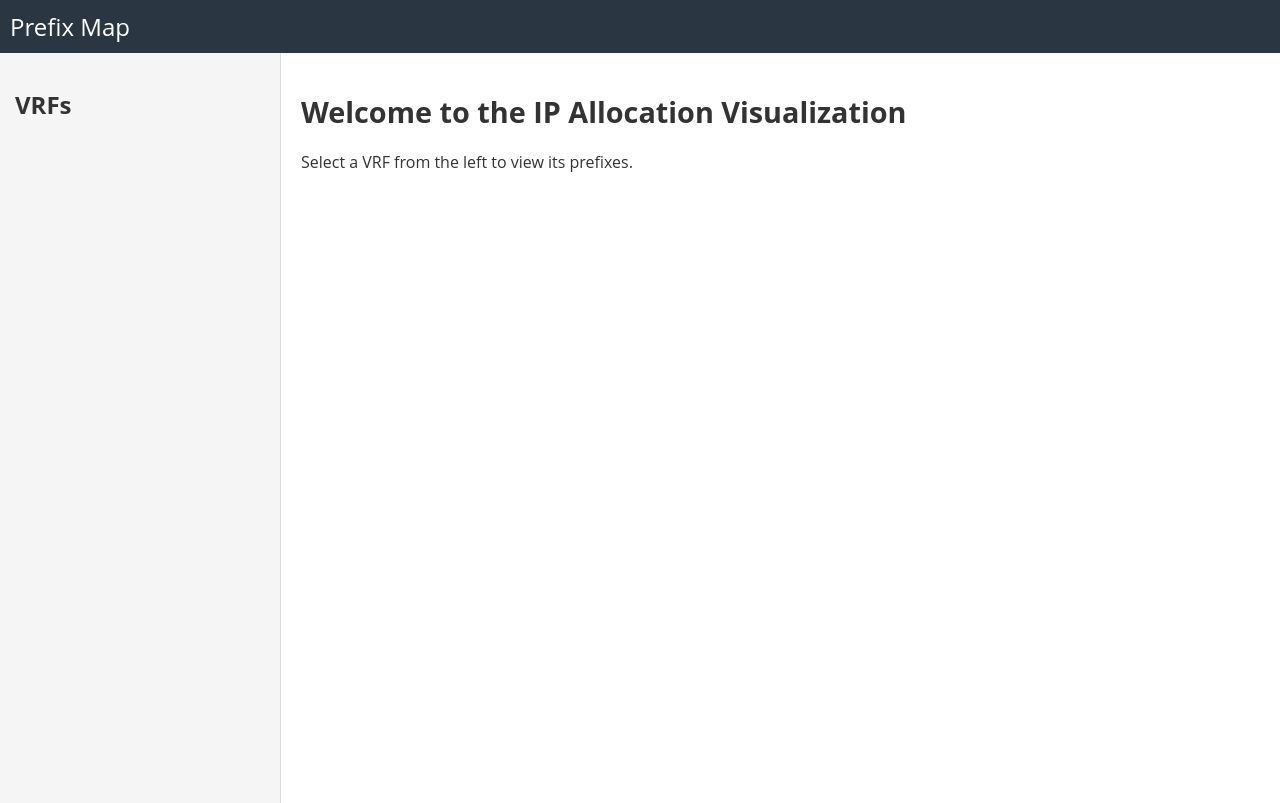
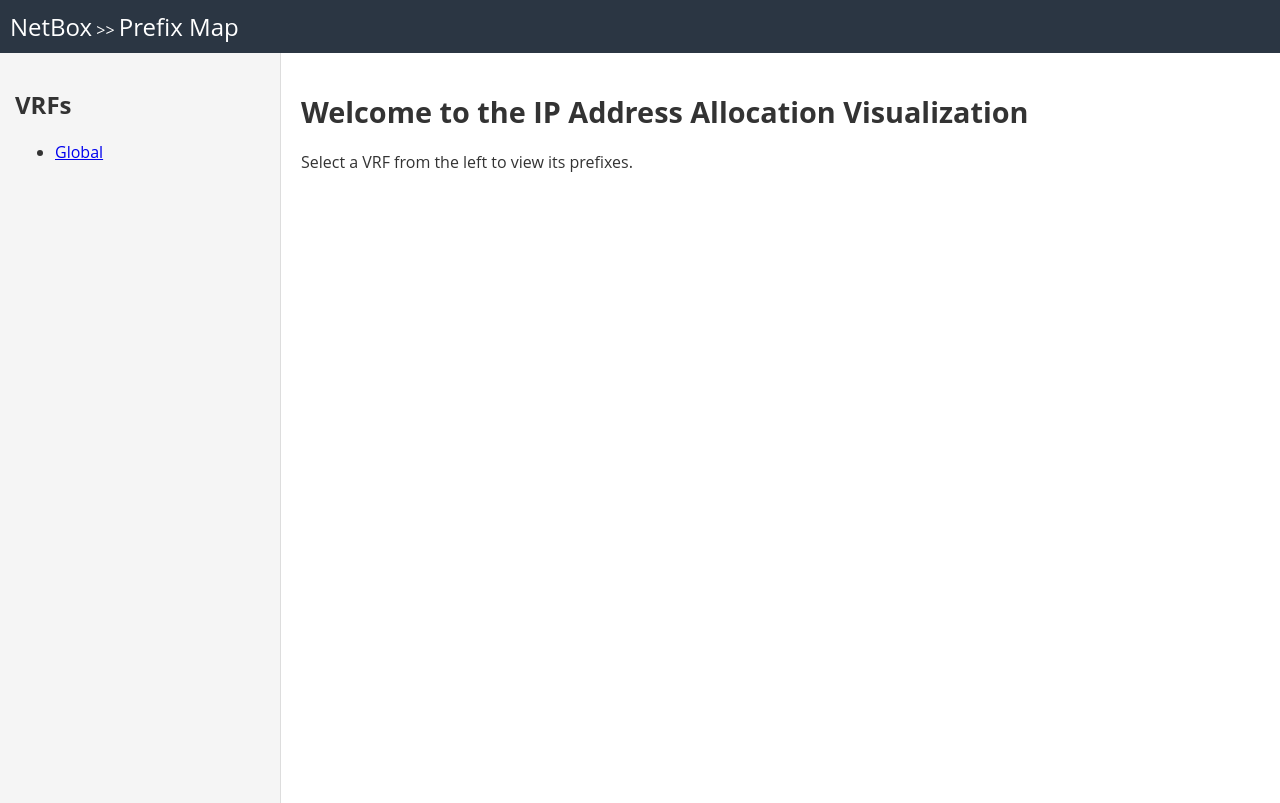
Before and after one commit to islepnev/ip-allocation-visualization, a Flask app: page /prefix-map/ in a window 1280 px wide. Run offline with Flask 3, Linux system fonts and the light colour scheme; parts of the project's set-up code (start-up, migrations or seed data) failed here and were passed over.

Commit message:
navigation header

```diff
--- a/templates/index.html
+++ b/templates/index.html
@@ -10,20 +10,22 @@
 <body>
     <div class="navbar">
         <div class="navbar-brand">
-            <a href="/">Prefix Map</a>
+            <a href="/">NetBox</a> >> <a href="{{ url_for('app.index') }}">Prefix Map</a>
         </div>
     </div>
     <div class="container">
         <div class="sidebar">
             <h2>VRFs</h2>
             <ul>
+                <!-- Add Global VRF -->
+                <li><a href="{{ url_for('app.vrf_view', vrf='None') }}">Global</a></li>
                 {% for vrf in vrfs %}
                     <li><a href="{{ url_for('app.vrf_view', vrf=vrf.id) }}">{{ vrf.name or 'Global' }}</a></li>
                 {% endfor %}
             </ul>
         </div>
         <div class="content">
-            <h1>Welcome to the IP Allocation Visualization</h1>
+            <h1>Welcome to the IP Address Allocation Visualization</h1>
             <p>Select a VRF from the left to view its prefixes.</p>
         </div>
     </div>
--- a/templates/map.html
+++ b/templates/map.html
@@ -16,7 +16,7 @@
 <body>
     <div class="navbar">
         <div class="navbar-brand">
-            <a href="/">Prefix Map</a>
+            <a href="/">NetBox</a> >> <a href="{{ url_for('app.index') }}">Prefix Map</a>
         </div>
     </div>
     <div class="container">
--- a/templates/vrf.html
+++ b/templates/vrf.html
@@ -16,7 +16,7 @@
 <body>
     <div class="navbar">
         <div class="navbar-brand">
-            <a href="/">Prefix Map</a>
+            <a href="/">NetBox</a> >> <a href="{{ url_for('app.index') }}">Prefix Map</a>
         </div>
     </div>
     <div class="container">
```
